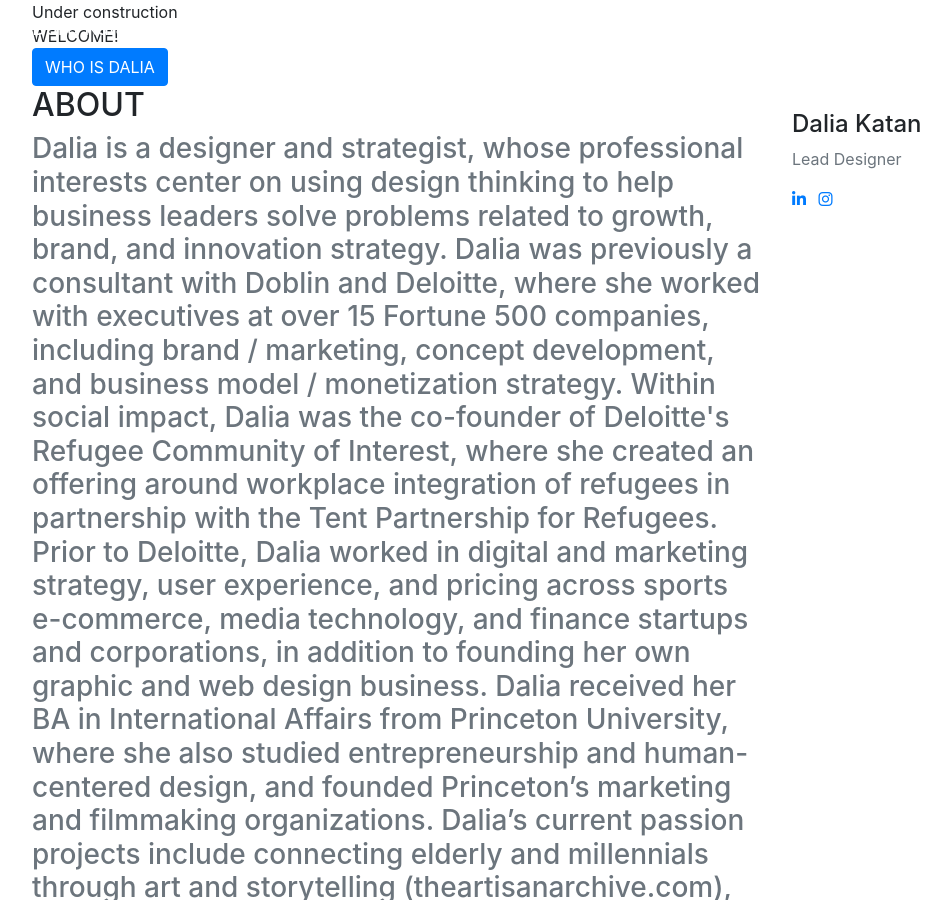
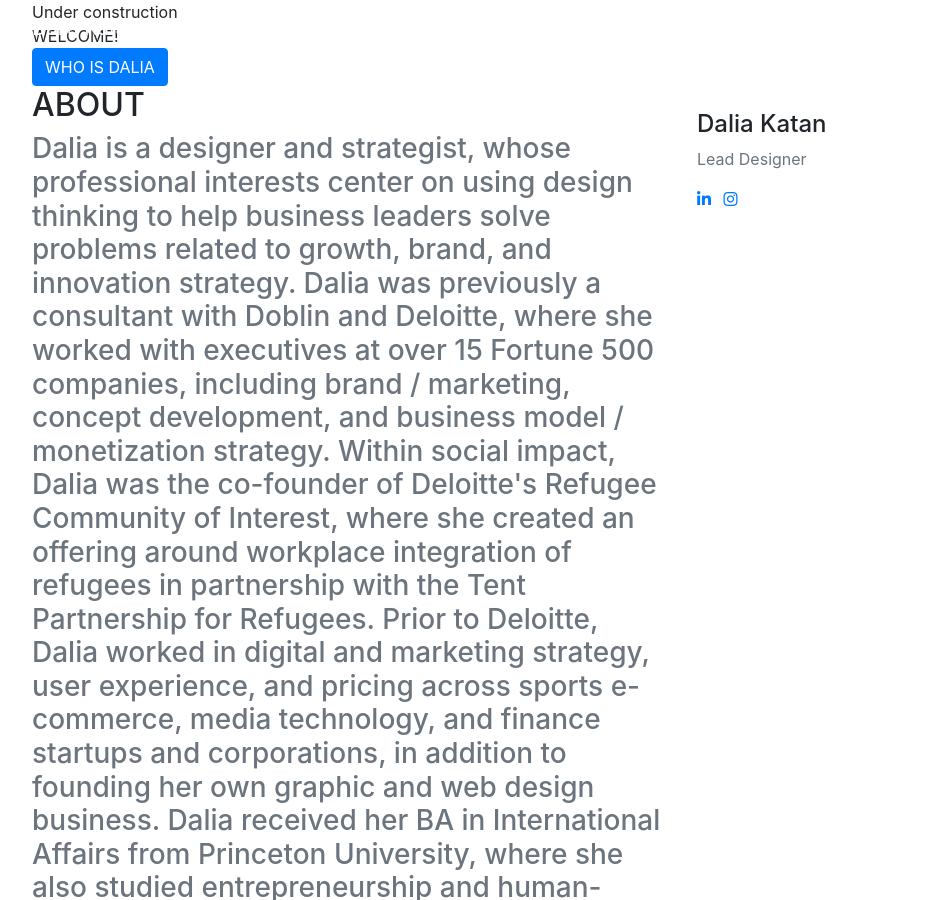
Before and after one commit to dalkat/dalkat.github.io, a Jekyll site: the page built from index.md, in a window 1280 px wide and 900 px high. Shown: the whole window, without its empty margins (53-1004 px from the left). Built offline with Jekyll 4.4.1, drawn with Linux system fonts in a browser that asks for light colours; nearby versions of some CDN libraries; some web fonts are replaced; library files that are not in the unit come from our copies.

Commit message:
reduced width of about

```diff
--- a/_layouts/home.html
+++ b/_layouts/home.html
@@ -22,7 +22,7 @@ layout: default
     <section id="about">
       <div class="container">
         <div class="row">
-          <div class="col-sm-8 text-left">
+          <div class="col-sm-7 text-left">
             <h2 class="section-heading text-uppercase">{{ site.data.home.about.heading }}</h2>
             <h3 class="section-subheading text-muted">{{ site.data.home.about.subheading  }}</h3>
           </div>
```
